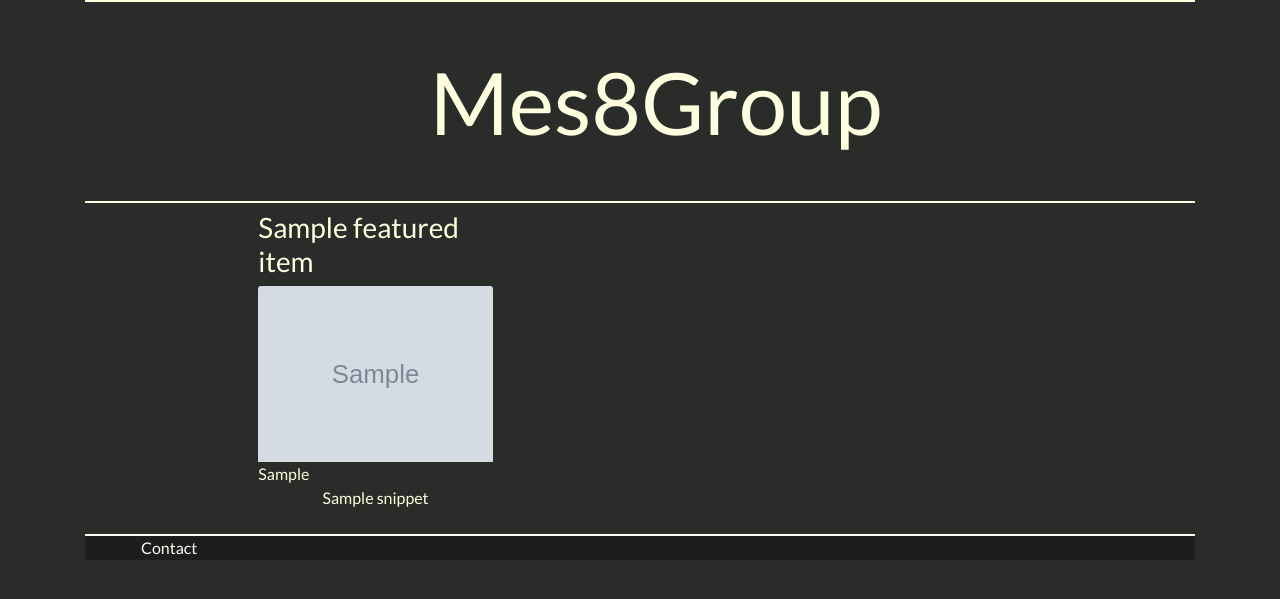
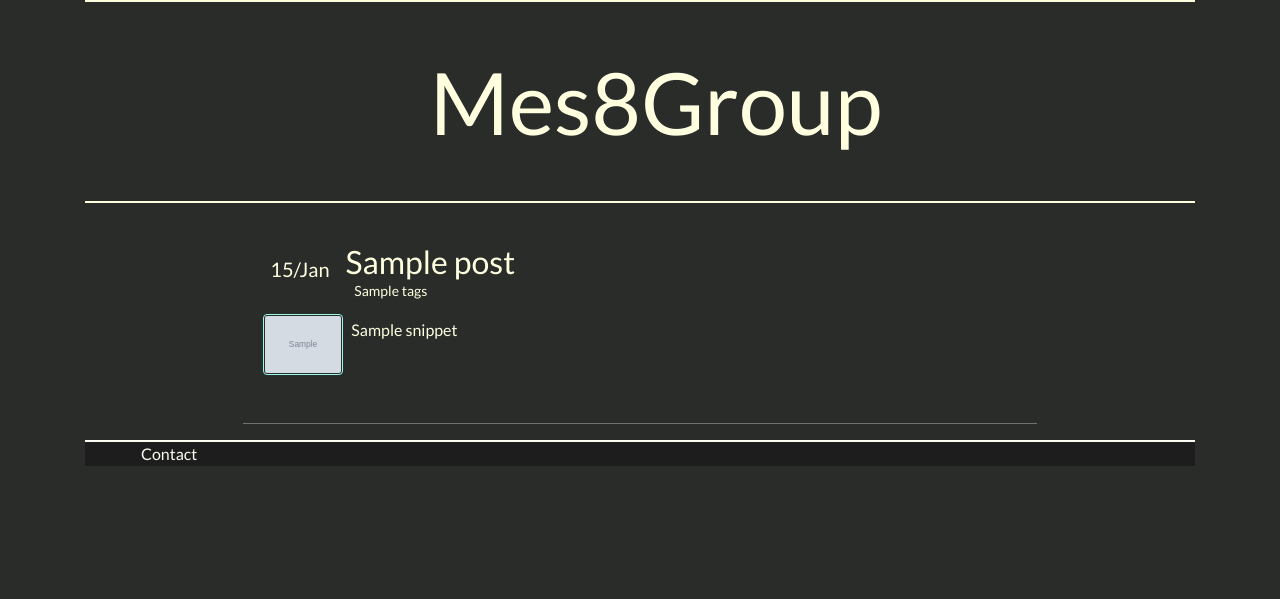
Before and after one commit to DanielPDWalker/mes8group_site, a Django app: template templates/frontpage/index.html in a window 1280 px wide. Shown: the part 70-669 px from the top of the page. Run offline with Django 3.2, Linux system fonts and the light colour scheme; the template is opened without the code that fills it: most values are stand-ins (such as "Sample title", 1, 10 or a date in 2020); grey boxes marked "Sample" are stand-in pictures; parts of the project's set-up code (start-up, migrations or seed data) failed here and were passed over; some libraries are stand-ins or nearby versions.

Commit message:
Added templating code for feature posts on index.html

```diff
--- a/templates/frontpage/index.html
+++ b/templates/frontpage/index.html
@@ -1,16 +1,7 @@
 {% extends 'base.html' %} {% block content %}
 <div class="container">
     {% for featured_item in featured_items %}
-    <div class="col-md-6 col-lg-4 mb-4">
-        <div class="feature-display">
-            <h3>{{ featured_item.short_title }}</h3>
-            <img class="card-img-top" src="{{ featured_item.thumbnail.url }}">
-            <span>{{ featured_item.format_tags }}</span>
-            <div class="text-center">
-                <p> {{ featured_item.snippet }}</p>
-            </div>
-        </div>
-    </div>
+        {% include 'partials/_feature_post.html' %}
     {% endfor %}
 </div>
 {% endblock %}
--- /dev/null
+++ b/templates/partials/_feature_post.html
@@ -0,0 +1,10 @@
+<div class="container">
+    <div class="feature-display">
+        <h2 class="general_post_title"><span class="general_post_date">{{ post.publish_date|date:"d/M" }}</span>{{ post.short_title }}</h2><span></span>
+        <span class="general_post_tags">{{ post.tags }}</span>
+        <br>
+        <img class="general_post_thumbnail" src="{{ post.thumbnail.url }}">
+        <p class="general_post_snippet"> {{ post.snippet|linebreaks }}</p>
+    </div>
+</div>
+<hr class="hr_post_splitter">
```
